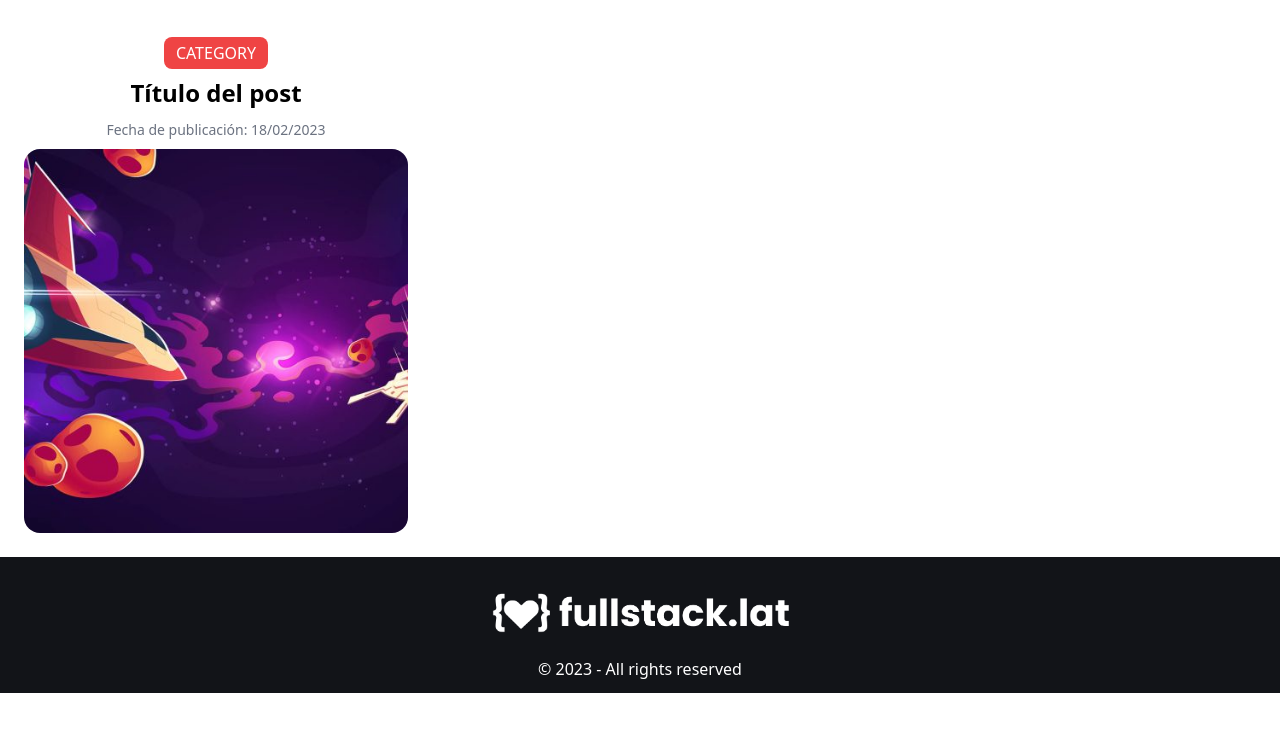
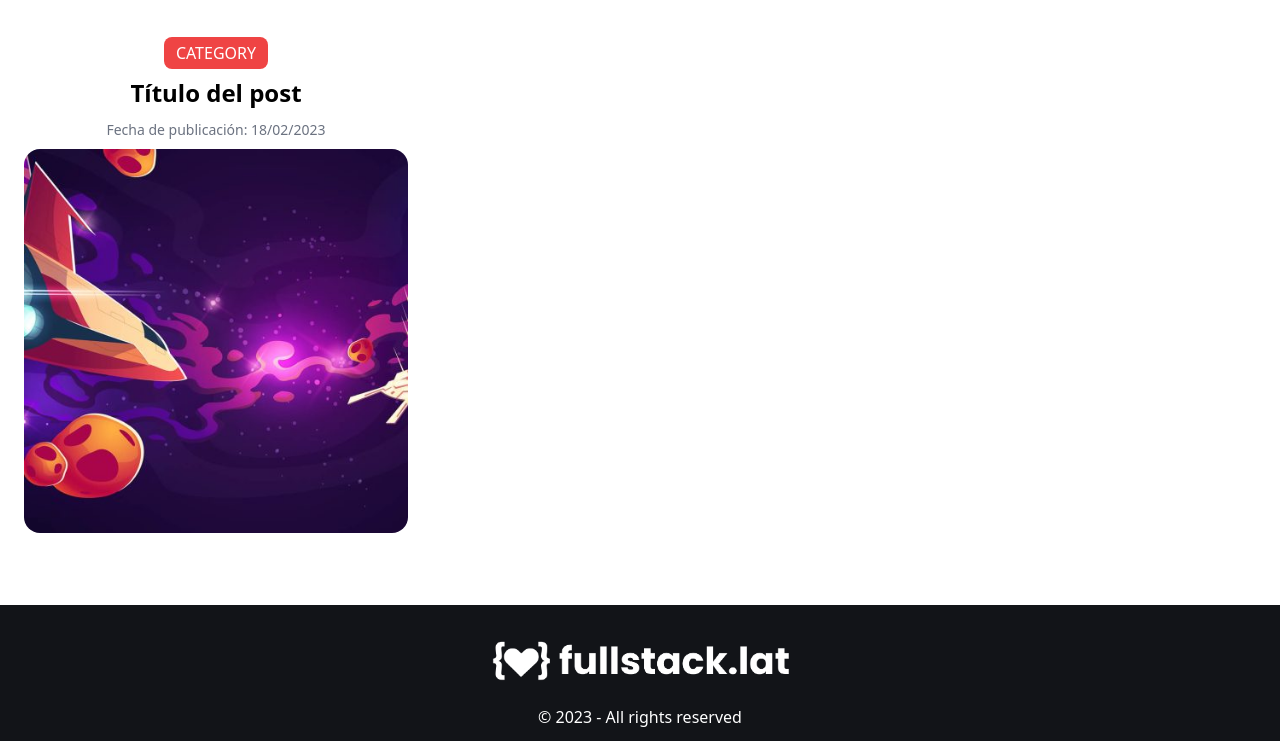
Before and after one commit to fullstacklat/website, an Astro site: page / in a window 1280 px wide. Shown: the part 1191-1932 px from the top of the page. Before the commit the page ends 1884 px from the top, so only its background shows below. Built offline with nearby package versions, Linux system fonts and the light colour scheme; Astro itself is replaced by a stand-in of ours.

Commit message:
Footer margin added

```diff
--- a/src/components/ui/Footer.astro
+++ b/src/components/ui/Footer.astro
@@ -1,4 +1,4 @@
-<footer class="bg-secondary text-white py-3 px-4">
+<footer class="bg-secondary text-white mt-12 py-3 px-4">
     <div>
         <img src="/images/logo-alt.png" alt="FullStack.lat" class="w-2/3 mx-auto my-4 md:w-[300px]">
     </div>
```
